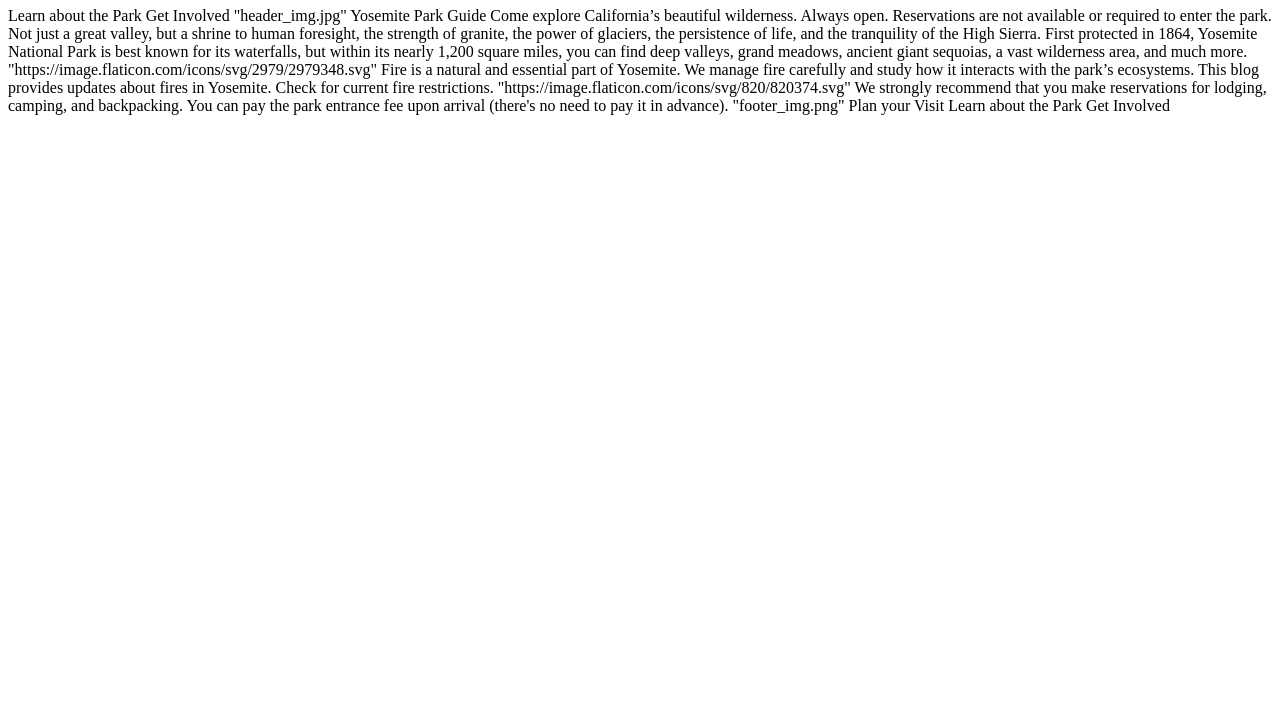
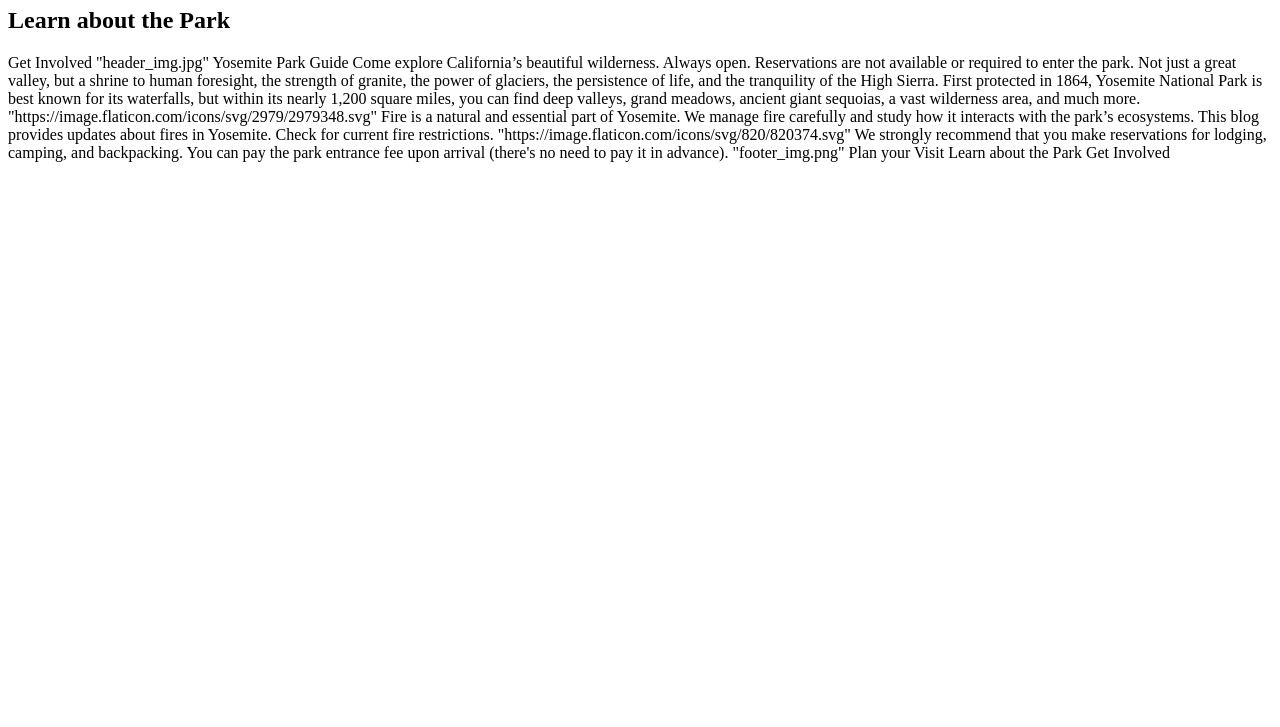
Before and after one commit to DevNation-Coding-School/web-intro-html-css-project, a plain HTML site: page index.html in a window 1280 px wide. Shown: the part 73-800 px from the top of the page. Drawn offline with Linux system fonts and the light colour scheme.

Commit message:
h2 aaddd

```diff
--- a/index.html
+++ b/index.html
@@ -7,7 +7,7 @@
 </head>
 <body>
        <h1> Plan your Visit</h1>
-        Learn about the Park
+        <h2>Learn about the Park</h2>
         Get Involved
 
 
```
